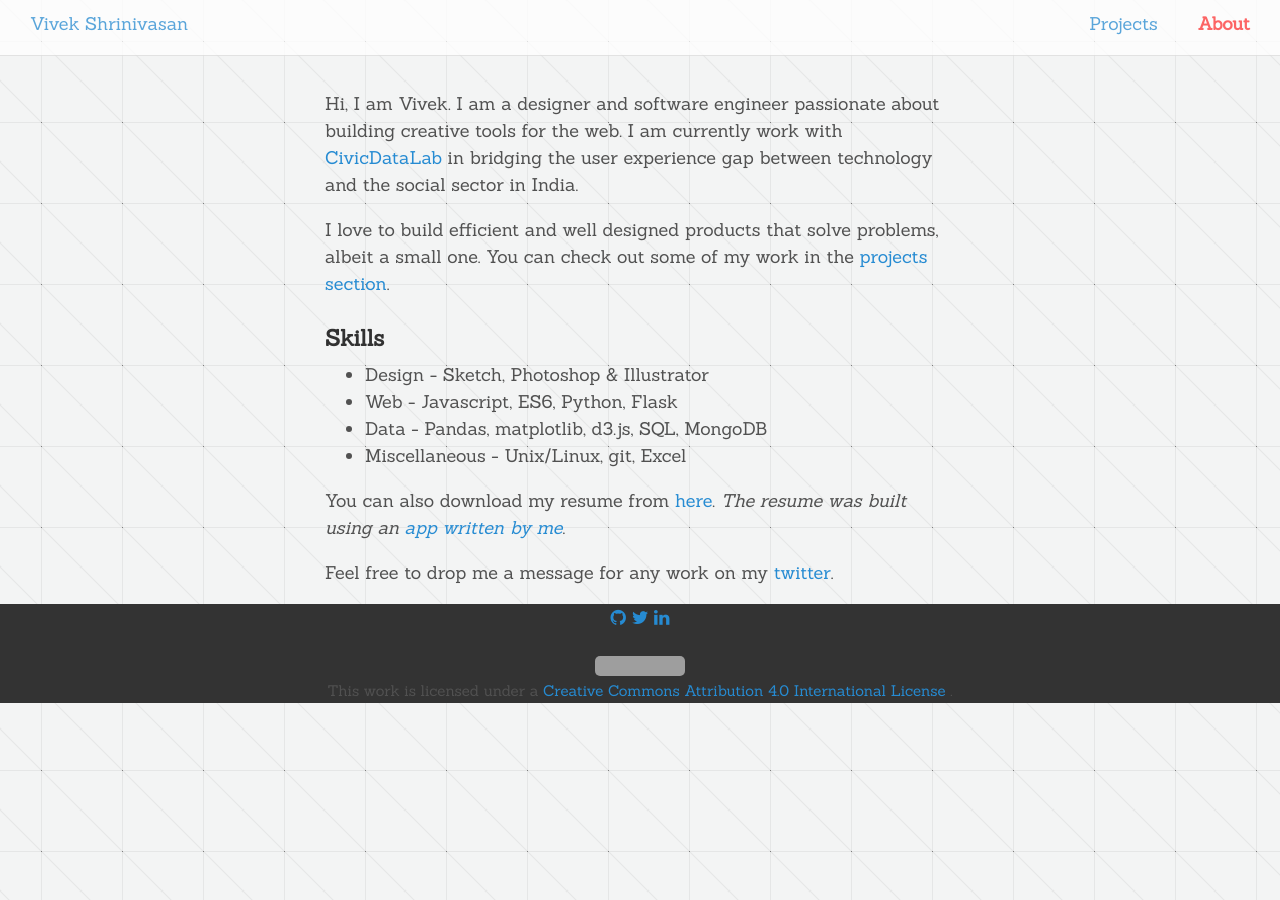
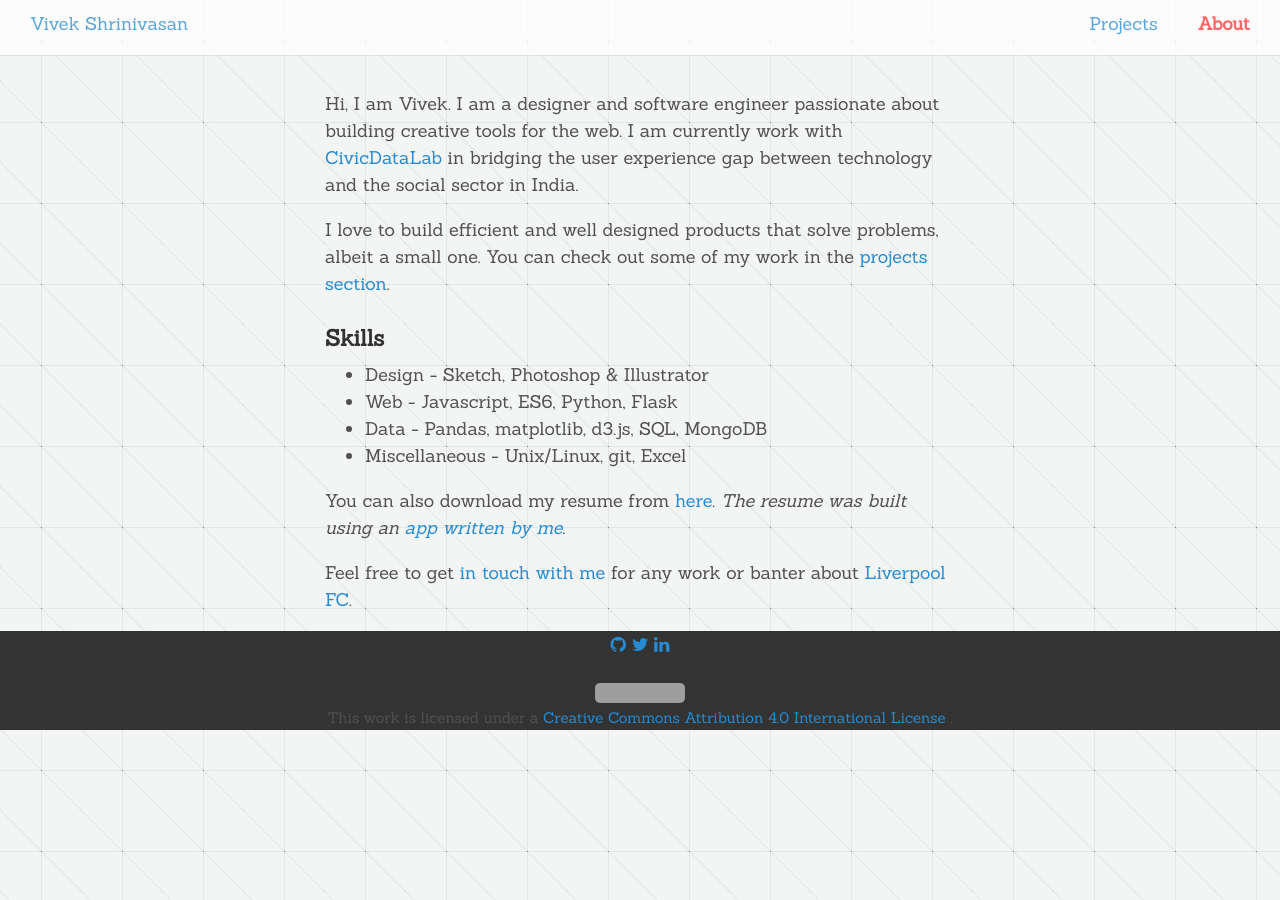
Before and after one commit to kaizer1v/kaizer1v.github.io, a Jekyll site: the page built from about.md, in a window 1280 px wide. Built offline with Jekyll 4.4.1, drawn with Linux system fonts in a browser that asks for light colours; nearby versions of some CDN libraries; grey boxes are pictures that could not be loaded.

Commit message:
updated about me section

```diff
--- a/about.md
+++ b/about.md
@@ -16,4 +16,4 @@ I love to build efficient and well designed products that solve problems, albeit
 
 You can also download my resume from [here](https://github.com/kaizer1v/md-resume/raw/master/Vivek_Shrinivasan_Resume.pdf). _The resume was built using an [app written by me](https://github.com/kaizer1v/md-resume)_.
 
-Feel free to drop me a message for any work on my [twitter](https://twitter.com/kaizer1v).
+Feel free to get [in touch with me](https://twitter.com/kaizer1v) for any work or banter about [Liverpool FC](https://www.google.com/search?q=epl+fixtures&oq=epl+fixtures&aqs=chrome.0.0l6.1809j1j9&sourceid=chrome&ie=UTF-8#sie=t;/m/04ltf;2;/m/02_tc;mt;fp;1;;).
```
